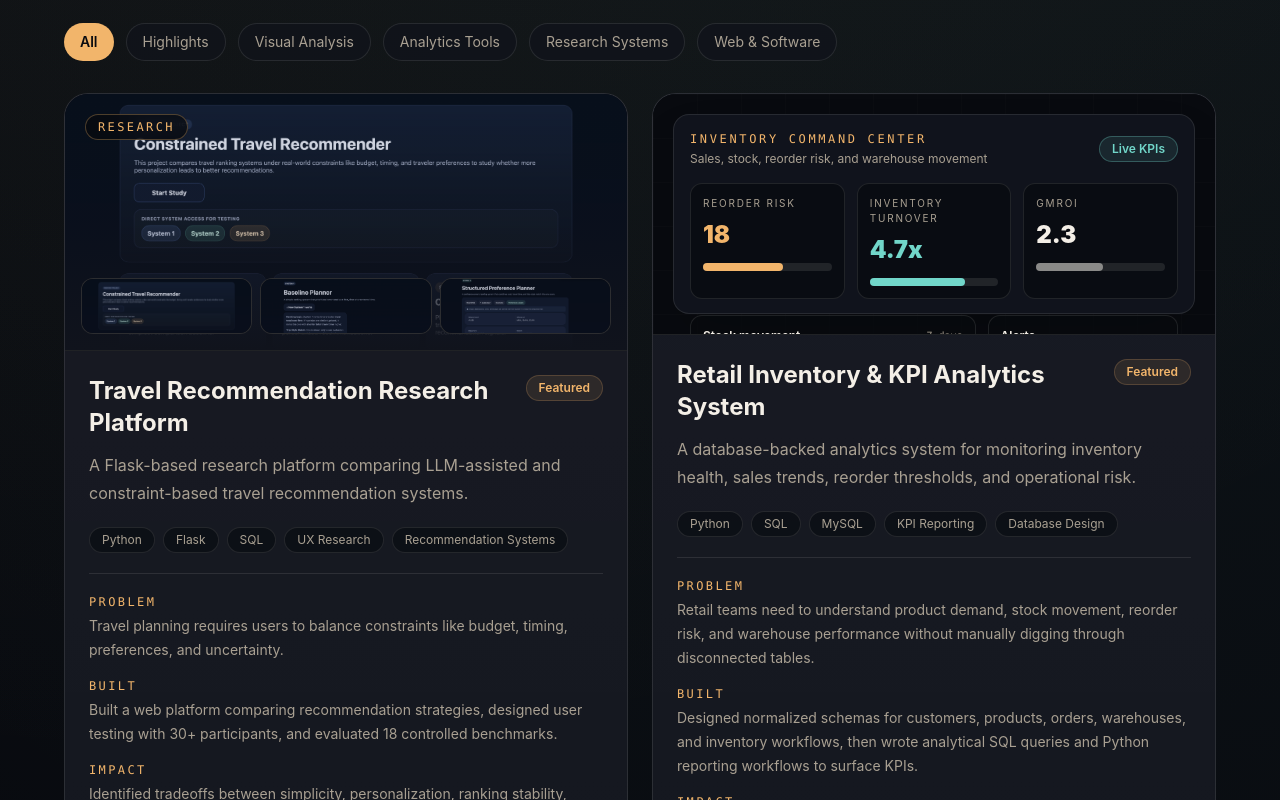
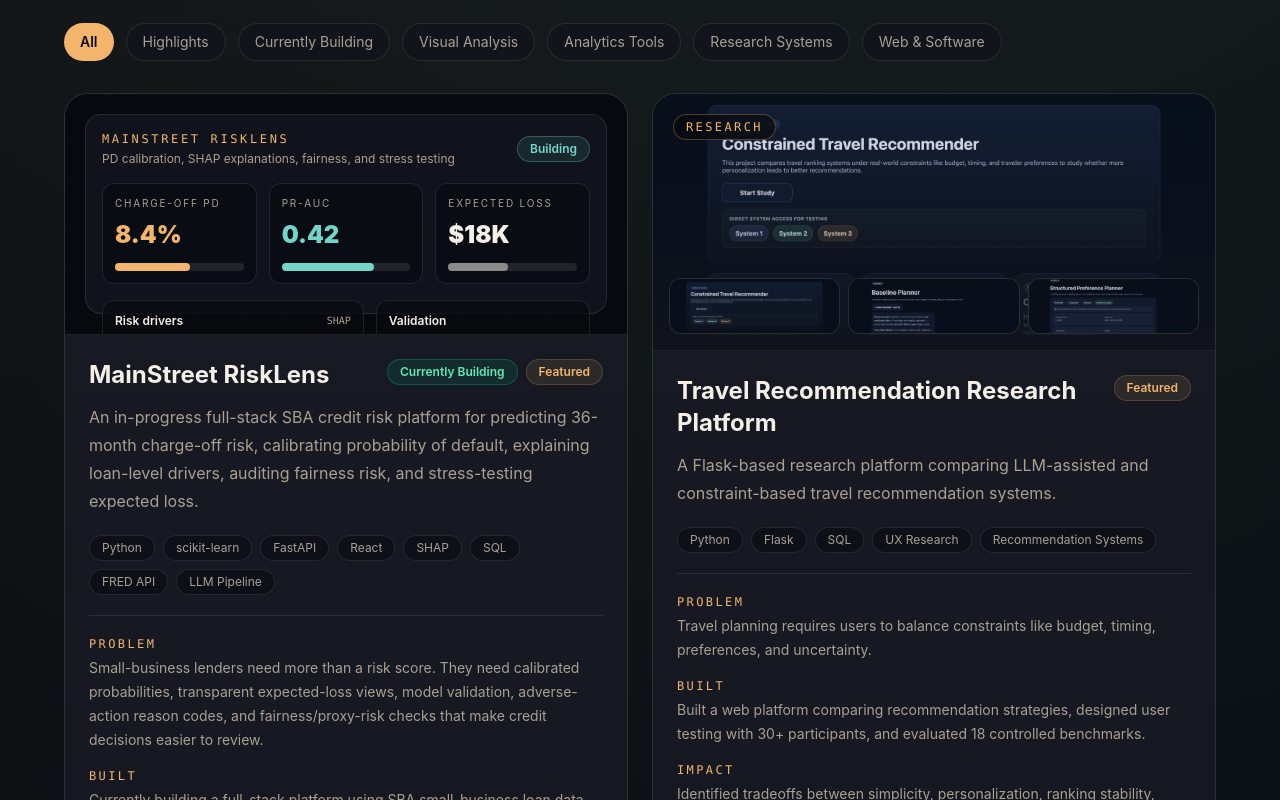
Before and after one commit to jherrera3131/Jairon-Portfolio, a React (Vite) app: page / in a window 1280 px wide. Shown: the part 2380-3180 px from the top of the page. Built offline with nearby package versions, Linux system fonts and the light colour scheme.

Commit message:
Update portfolio copy

```diff
--- a/src/components/ProjectCard.jsx
+++ b/src/components/ProjectCard.jsx
@@ -20,11 +20,19 @@ export default function ProjectCard({ project }) {
         <div className="mb-3 flex items-start justify-between gap-4">
           <h3 className="text-2xl font-bold text-[#f4efe7]">{project.name}</h3>
 
-          {project.featured && (
-            <span className="rounded-full border border-[#f2b56b]/20 bg-[#f2b56b]/10 px-3 py-1 text-xs font-semibold text-[#f2b56b]">
-              Featured
-            </span>
-          )}
+          <div className="flex shrink-0 flex-wrap justify-end gap-2">
+  {project.status && (
+    <span className="rounded-full border border-emerald-400/25 bg-emerald-400/10 px-3 py-1 text-xs font-semibold text-emerald-300">
+      {project.status}
+    </span>
+  )}
+
+  {project.featured && (
+    <span className="rounded-full border border-[#f2b56b]/20 bg-[#f2b56b]/10 px-3 py-1 text-xs font-semibold text-[#f2b56b]">
+      Featured
+    </span>
+  )}
+</div>
         </div>
 
         <p className="mb-5 leading-7 text-[#a9a092]">
--- a/src/components/ProjectVisual.jsx
+++ b/src/components/ProjectVisual.jsx
@@ -1,3 +1,117 @@
+function RiskLensVisual() {
+  return (
+    <div className="relative h-60 overflow-hidden bg-[#080a0f] p-5">
+      <div className="absolute inset-0 grid-bg opacity-50" />
+
+      <div className="relative h-full rounded-2xl border border-[#f4efe7]/10 bg-[#10131c] p-4 shadow-2xl">
+        <div className="mb-4 flex items-center justify-between">
+          <div>
+            <p className="font-mono text-xs uppercase tracking-[0.22em] text-[#f2b56b]">
+              MainStreet RiskLens
+            </p>
+            <p className="mt-1 text-xs text-[#a9a092]">
+              PD calibration, SHAP explanations, fairness, and stress testing
+            </p>
+          </div>
+
+          <span className="rounded-full border border-[#71d6c9]/30 bg-[#71d6c9]/10 px-3 py-1 text-xs font-semibold text-[#71d6c9]">
+            Building
+          </span>
+        </div>
+
+        <div className="grid grid-cols-3 gap-3">
+          <div className="rounded-xl border border-[#f4efe7]/10 bg-[#080a0f]/70 p-3">
+            <p className="text-[10px] uppercase tracking-[0.18em] text-[#a9a092]">
+              Charge-Off PD
+            </p>
+            <p className="mt-2 text-2xl font-black text-[#f2b56b]">8.4%</p>
+            <div className="mt-3 h-2 rounded-full bg-[#f4efe7]/10">
+              <div className="h-2 w-[58%] rounded-full bg-[#f2b56b]" />
+            </div>
+          </div>
+
+          <div className="rounded-xl border border-[#f4efe7]/10 bg-[#080a0f]/70 p-3">
+            <p className="text-[10px] uppercase tracking-[0.18em] text-[#a9a092]">
+              PR-AUC
+            </p>
+            <p className="mt-2 text-2xl font-black text-[#71d6c9]">0.42</p>
+            <div className="mt-3 h-2 rounded-full bg-[#f4efe7]/10">
+              <div className="h-2 w-[72%] rounded-full bg-[#71d6c9]" />
+            </div>
+          </div>
+
+          <div className="rounded-xl border border-[#f4efe7]/10 bg-[#080a0f]/70 p-3">
+            <p className="text-[10px] uppercase tracking-[0.18em] text-[#a9a092]">
+              Expected Loss
+            </p>
+            <p className="mt-2 text-2xl font-black text-[#f4efe7]">$18K</p>
+            <div className="mt-3 h-2 rounded-full bg-[#f4efe7]/10">
+              <div className="h-2 w-[46%] rounded-full bg-[#f4efe7]/50" />
+            </div>
+          </div>
+        </div>
+
+        <div className="mt-4 grid grid-cols-[1.1fr_0.9fr] gap-3">
+          <div className="rounded-xl border border-[#f4efe7]/10 bg-[#080a0f]/70 p-3">
+            <div className="mb-3 flex items-center justify-between">
+              <p className="text-xs font-semibold text-[#f4efe7]">
+                Risk drivers
+              </p>
+              <p className="font-mono text-[10px] text-[#a9a092]">SHAP</p>
+            </div>
+
+            <div className="space-y-2">
+              {[
+                ["Industry risk", 76],
+                ["Loan size", 58],
+                ["Term length", 44],
+              ].map(([label, width]) => (
+                <div key={label}>
+                  <div className="mb-1 flex items-center justify-between">
+                    <span className="text-[10px] text-[#a9a092]">{label}</span>
+                    <span className="text-[10px] text-[#f2b56b]">
+                      {width}%
+                    </span>
+                  </div>
+                  <div className="h-1.5 rounded-full bg-[#f4efe7]/10">
+                    <div
+                      className="h-1.5 rounded-full bg-[#f2b56b]/80"
+                      style={{ width: `${width}%` }}
+                    />
+                  </div>
+                </div>
+              ))}
+            </div>
+          </div>
+
+          <div className="rounded-xl border border-[#f4efe7]/10 bg-[#080a0f]/70 p-3">
+            <p className="mb-3 text-xs font-semibold text-[#f4efe7]">
+              Validation
+            </p>
+
+            <div className="space-y-2">
+              <div className="flex items-center justify-between rounded-lg bg-[#71d6c9]/10 px-2 py-1">
+                <span className="text-[11px] text-[#a9a092]">Calibrated PD</span>
+                <span className="text-[11px] font-bold text-[#71d6c9]">On</span>
+              </div>
+
+              <div className="flex items-center justify-between rounded-lg bg-[#f2b56b]/10 px-2 py-1">
+                <span className="text-[11px] text-[#a9a092]">Fairness audit</span>
+                <span className="text-[11px] font-bold text-[#f2b56b]">Queued</span>
+              </div>
+
+              <div className="flex items-center justify-between rounded-lg bg-[#f4efe7]/5 px-2 py-1">
+                <span className="text-[11px] text-[#a9a092]">Macro stress</span>
+                <span className="text-[11px] font-bold text-[#f4efe7]">FRED</span>
+              </div>
+            </div>
+          </div>
+        </div>
+      </div>
+    </div>
+  );
+}
+
 function InventoryKpiVisual() {
   return (
     <div className="relative h-60 overflow-hidden bg-[#080a0f] p-5">
@@ -95,6 +209,14 @@ function InventoryKpiVisual() {
 }
 
 export default function ProjectVisual({ project }) {
+  if (project.visualType === "risklens") {
+    return (
+      <div className="project-visual relative overflow-hidden border-b border-[#f4efe7]/10 bg-[#080a0f]">
+        <RiskLensVisual />
+      </div>
+    );
+  }
+
   if (project.visualType === "inventory-kpi") {
     return (
       <div className="project-visual relative overflow-hidden border-b border-[#f4efe7]/10 bg-[#080a0f]">
--- a/src/components/Projects.jsx
+++ b/src/components/Projects.jsx
@@ -6,6 +6,7 @@ import ProjectCard from "./ProjectCard";
 const filterLabels = {
     All: "All",
     Featured: "Highlights",
+    "Currently Building": "Currently Building",
     "Data Visualization": "Visual Analysis",
     Dashboard: "Analytics Tools",
     Research: "Research Systems",
@@ -18,6 +19,9 @@ export default function Projects() {
   const filteredProjects = projects.filter((project) => {
     if (activeFilter === "All") return true;
     if (activeFilter === "Featured") return project.featured;
+    if (activeFilter === "Currently Building") {
+      return project.status === "Currently Building";
+    }
     return project.category === activeFilter;
   });
 
--- a/src/data/projects.js
+++ b/src/data/projects.js
@@ -19,6 +19,7 @@ import todoList from "../assets/todo-list.png";
 export const projectFilters = [
     "All",
     "Featured",
+    "Currently Building",
     "Data Visualization",
     "Dashboard",
     "Research",
@@ -26,6 +27,36 @@ export const projectFilters = [
   ];
 
 const projects = [
+    {
+        name: "MainStreet RiskLens",
+        category: "Dashboard",
+        status: "Currently Building",
+        featured: true,
+        caseStudy: true,
+        caseStudyId: "mainstreet-risklens-case-study",
+        visualType: "risklens",
+        shortDescription:
+          "An in-progress full-stack SBA credit risk platform for predicting 36-month charge-off risk, calibrating probability of default, explaining loan-level drivers, auditing fairness risk, and stress-testing expected loss.",
+        tech: [
+          "Python",
+          "scikit-learn",
+          "FastAPI",
+          "React",
+          "SHAP",
+          "SQL",
+          "FRED API",
+          "LLM Pipeline",
+        ],
+        github: "",
+        liveDemo: "",
+        visualLabel: "Credit Risk Platform",
+        mainProblem:
+          "Small-business lenders need more than a risk score. They need calibrated probabilities, transparent expected-loss views, model validation, adverse-action reason codes, and fairness/proxy-risk checks that make credit decisions easier to review.",
+        whatIBuilt:
+          "Currently building a full-stack platform using SBA small-business loan data, time-based train/test splits, class-weighted baseline models, probability calibration, SHAP explanations, exposure toggles, fairness diagnostics, and macro stress-testing workflows.",
+        result:
+          "The goal is to create a portfolio-ready credit risk command center that connects machine learning, explainability, regulatory-aware adverse-action drafting, and financial risk analysis in one interactive dashboard.",
+      },
   {
     name: "Travel Recommendation Research Platform",
     category: "Research",
```
Lines whose indentation alone changed are shown as unchanged.
